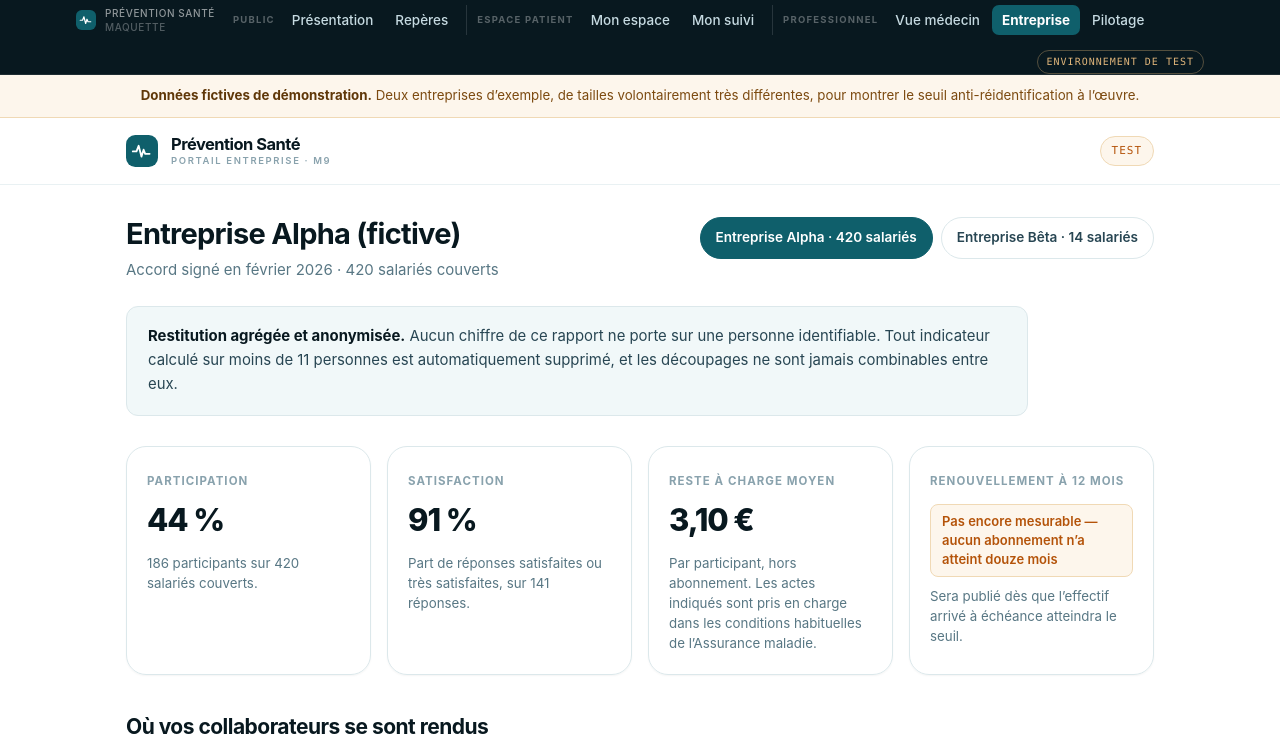
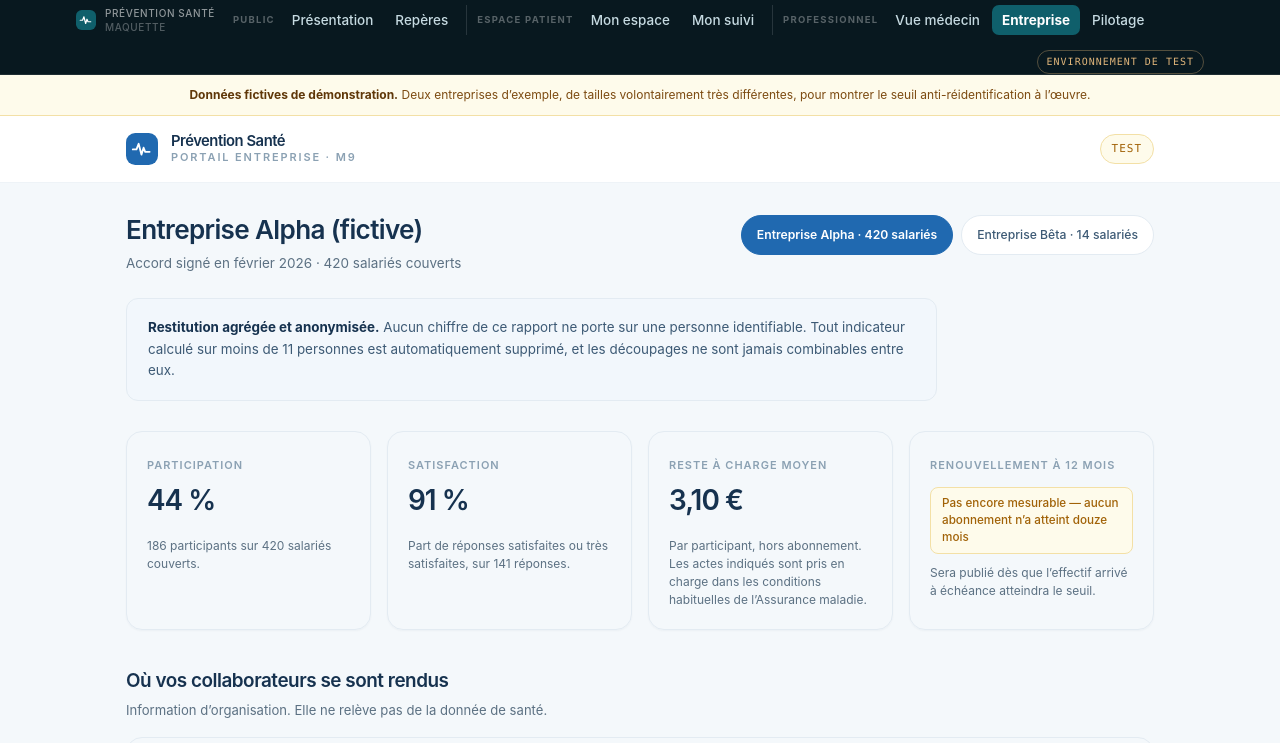
Before and after one commit to DEV-SANTE/lemedecinlibre.com, a plain HTML site: page prevention-sante/entreprise/index.html in a window 1280 px wide. Shown: the top 743 px of the page. Drawn offline with Linux system fonts and the light colour scheme.

Commit message:
Espace entreprise : nouvelle charte

```diff
--- a/prevention-sante/entreprise/index.html
+++ b/prevention-sante/entreprise/index.html
@@ -5,6 +5,7 @@
 <meta name="viewport" content="width=device-width, initial-scale=1">
 <title>Portail entreprise — Prévention Santé</title>
 <meta name="robots" content="noindex, nofollow">
+<link rel="stylesheet" href="../commun/charte.css">
 <style>
 /* =====================================================================
    M9 — PORTAIL ENTREPRISE
@@ -12,34 +13,27 @@
    Aucune classe de ce fichier ne code un état de santé : les seules
    nuances portent sur la publication ou la suppression d'un chiffre.
    ===================================================================== */
-:root{
-  --ink:#08181f; --ink-2:#284653; --ink-3:#587784; --ink-4:#89a2ad;
-  --pri:#0f5f6b; --pri-d:#0a464f; --pri-l:#e4f1f3; --pri-l2:#f1f8f9;
-  --line:#dce8eb; --line-2:#e9f1f3; --surf:#f3f8f9;
-  --amber:#b45309; --amber-bg:#fdf6ec; --amber-line:#f0d9b5;
-  --r:12px; --r-l:20px;
-  --sh-s:0 1px 2px rgba(8,24,31,.045);
-  --f:-apple-system,BlinkMacSystemFont,"Segoe UI",Roboto,"Helvetica Neue",Arial,sans-serif;
-  --mono:ui-monospace,SFMono-Regular,Menlo,Consolas,monospace;
-}
+/* Jetons graphiques : commun/charte.css. Copie locale supprimée le
+   30 juillet 2026 — il en existait une par page, et elles avaient
+   divergé. */
 *,*::before,*::after{box-sizing:border-box}
-body{margin:0;background:#fff;color:var(--ink);font-family:var(--f);
-  font-size:16px;line-height:1.6;-webkit-font-smoothing:antialiased}
+body{margin:0;background:var(--bg);color:var(--ink);font-family:var(--f);
+  font-size:14.4px;line-height:1.6;-webkit-font-smoothing:antialiased}
 h1,h2{margin:0;letter-spacing:-.025em;line-height:1.18}
-h1{font-size:29px;font-weight:720}
+h1{font-size:26.1px;font-weight:620}
 p{margin:0}
 ul{margin:0;padding:0;list-style:none}
 
 .bandeau{background:var(--amber-bg);border-bottom:1px solid var(--amber-line);color:#7c4a10;
-  font-size:13.3px;padding:11px 26px;text-align:center;line-height:1.5}
+  font-size:12px;padding:11px 26px;text-align:center;line-height:1.5}
 .bandeau strong{color:#5f3708}
 
 .top{border-bottom:1px solid var(--line-2);background:#fff;position:sticky;top:0;z-index:40}
 .top-in{max-width:1080px;margin:0 auto;padding:0 26px;height:66px;display:flex;align-items:center;gap:13px}
 .mark{width:32px;height:32px;flex:0 0 32px}
-.brand{font-weight:730;letter-spacing:-.032em;font-size:16.5px;line-height:1.05;
+.brand{font-weight:620;letter-spacing:-.032em;font-size:14.8px;line-height:1.05;
   color:var(--ink);text-decoration:none}
-.brand small{display:block;font-size:9.5px;font-weight:640;letter-spacing:.17em;
+.brand small{display:block;font-size:11px;font-weight:580;letter-spacing:.17em;
   text-transform:uppercase;color:var(--ink-4);margin-top:3px}
 .top .env{margin-left:auto;font-family:var(--mono);font-size:11px;letter-spacing:.09em;
   text-transform:uppercase;color:var(--amber);border:1px solid var(--amber-line);
@@ -47,17 +41,17 @@ ul{margin:0;padding:0;list-style:none}
 
 main{max-width:1080px;margin:0 auto;padding:32px 26px 90px}
 .head{display:flex;align-items:flex-start;gap:26px;flex-wrap:wrap;margin-bottom:24px}
-.sub{color:var(--ink-3);font-size:15px;margin-top:7px}
-.sub2{color:var(--ink-3);font-size:14.5px;margin:8px 0 16px;max-width:82ch}
+.sub{color:var(--ink-3);font-size:13.5px;margin-top:7px}
+.sub2{color:var(--ink-3);font-size:13.1px;margin:8px 0 16px;max-width:82ch}
 .switch{margin-left:auto;display:flex;gap:8px;flex-wrap:wrap}
-.switch button{font:inherit;font-size:13.6px;font-weight:580;padding:9px 15px;
+.switch button{font:inherit;font-size:12.2px;font-weight:520;padding:9px 15px;
   border:1.5px solid var(--line);background:#fff;color:var(--ink-2);
   border-radius:999px;cursor:pointer}
 .switch button:hover{border-color:var(--pri)}
-.switch button.on{background:var(--pri);border-color:var(--pri);color:#fff;font-weight:640}
+.switch button.on{background:var(--pri);border-color:var(--pri);color:#fff;font-weight:580}
 
 .avis{background:var(--pri-l2);border:1px solid var(--line);border-radius:var(--r);
-  padding:18px 21px;font-size:14.9px;color:var(--ink-2);margin-bottom:30px;max-width:96ch}
+  padding:18px 21px;font-size:13.4px;color:var(--ink-2);margin-bottom:30px;max-width:96ch}
 .avis b{color:var(--ink)}
 .avis.bloque{background:var(--amber-bg);border-color:var(--amber-line);color:#7c4a10}
 .avis.bloque b{color:#5f3708}
@@ -66,28 +60,28 @@ main{max-width:1080px;margin:0 auto;padding:32px 26px 90px}
 @media(max-width:940px){.cartes{grid-template-columns:1fr 1fr}}
 @media(max-width:560px){.cartes{grid-template-columns:1fr}}
 .carte{border:1px solid var(--line);border-radius:var(--r-l);padding:20px;box-shadow:var(--sh-s)}
-.carte .k{font-size:11.5px;font-weight:700;letter-spacing:.09em;text-transform:uppercase;color:var(--ink-4)}
+.carte .k{font-size:11px;font-weight:620;letter-spacing:.09em;text-transform:uppercase;color:var(--ink-4)}
 .carte .v{margin:12px 0 10px;min-height:40px}
-.carte .v b{font-size:31px;font-weight:760;letter-spacing:-.035em;line-height:1}
-.carte .d{font-size:13.3px;color:var(--ink-3);line-height:1.5}
+.carte .v b{font-size:27.9px;font-weight:640;letter-spacing:-.035em;line-height:1}
+.carte .d{font-size:12px;color:var(--ink-3);line-height:1.5}
 
-.masque{display:inline-block;font-size:13px;color:var(--amber);background:var(--amber-bg);
-  border:1px solid var(--amber-line);border-radius:8px;padding:7px 11px;line-height:1.45;font-weight:560}
+.masque{display:inline-block;font-size:11.7px;color:var(--amber);background:var(--amber-bg);
+  border:1px solid var(--amber-line);border-radius:8px;padding:7px 11px;line-height:1.45;font-weight:520}
 
-.h-sec{font-size:21px;font-weight:700;margin:40px 0 0}
+.h-sec{font-size:18.9px;font-weight:620;margin:40px 0 0}
 .bloc{border:1px solid var(--line);border-radius:var(--r-l);padding:8px 22px}
 .ligne{display:grid;grid-template-columns:1fr 150px auto;gap:18px;align-items:center;
   padding:15px 0;border-bottom:1px solid var(--line-2)}
 .ligne:last-child{border-bottom:none}
-.ligne .lib{font-size:15.2px;color:var(--ink-2)}
+.ligne .lib{font-size:13.7px;color:var(--ink-2)}
 .ligne .jauge{height:7px;background:var(--line-2);border-radius:999px;overflow:hidden}
 .ligne .jauge i{display:block;height:100%;background:var(--pri);border-radius:999px}
 .ligne .val{text-align:right;min-width:70px}
-.ligne .val b{font-size:17px;font-weight:700}
+.ligne .val b{font-size:15.3px;font-weight:620}
 @media(max-width:700px){.ligne{grid-template-columns:1fr auto}.ligne .jauge{display:none}}
 
 .jamais{border:1px solid var(--line);border-radius:var(--r-l);overflow:hidden;margin-top:16px}
-.jamais li{padding:14px 22px;border-bottom:1px solid var(--line-2);font-size:15.2px;
+.jamais li{padding:14px 22px;border-bottom:1px solid var(--line-2);font-size:13.7px;
   color:var(--ink-2);display:flex;gap:13px;align-items:flex-start}
 .jamais li:last-child{border-bottom:none}
 .jamais li::before{content:"";flex:0 0 16px;width:16px;height:16px;margin-top:4px;
@@ -96,7 +90,7 @@ main{max-width:1080px;margin:0 auto;padding:32px 26px 90px}
                    linear-gradient(-45deg,transparent 44%,var(--ink-4) 44%,var(--ink-4) 56%,transparent 56%)}
 
 .pied{border-top:1px solid var(--line);background:var(--surf);padding:30px 26px;
-  font-size:13px;color:var(--ink-3);line-height:1.62}
+  font-size:11.7px;color:var(--ink-3);line-height:1.62}
 .pied-in{max-width:1080px;margin:0 auto}
 .pied strong{color:var(--ink-2)}
 </style>
@@ -111,7 +105,7 @@ main{max-width:1080px;margin:0 auto;padding:32px 26px 90px}
 <header class="top">
   <div class="top-in">
     <svg class="mark" viewBox="0 0 40 40" fill="none" aria-hidden="true">
-      <rect width="40" height="40" rx="11.5" fill="#0f5f6b"/>
+      <rect width="40" height="40" rx="11.5" fill="#2069b0"/>
       <path d="M8.5 20.5h4.6l2.7-7 3.5 13.5 2.7-8.6 2 5.1h5.5" stroke="#fff"
             stroke-width="2.3" stroke-linecap="round" stroke-linejoin="round"/>
     </svg>
```
